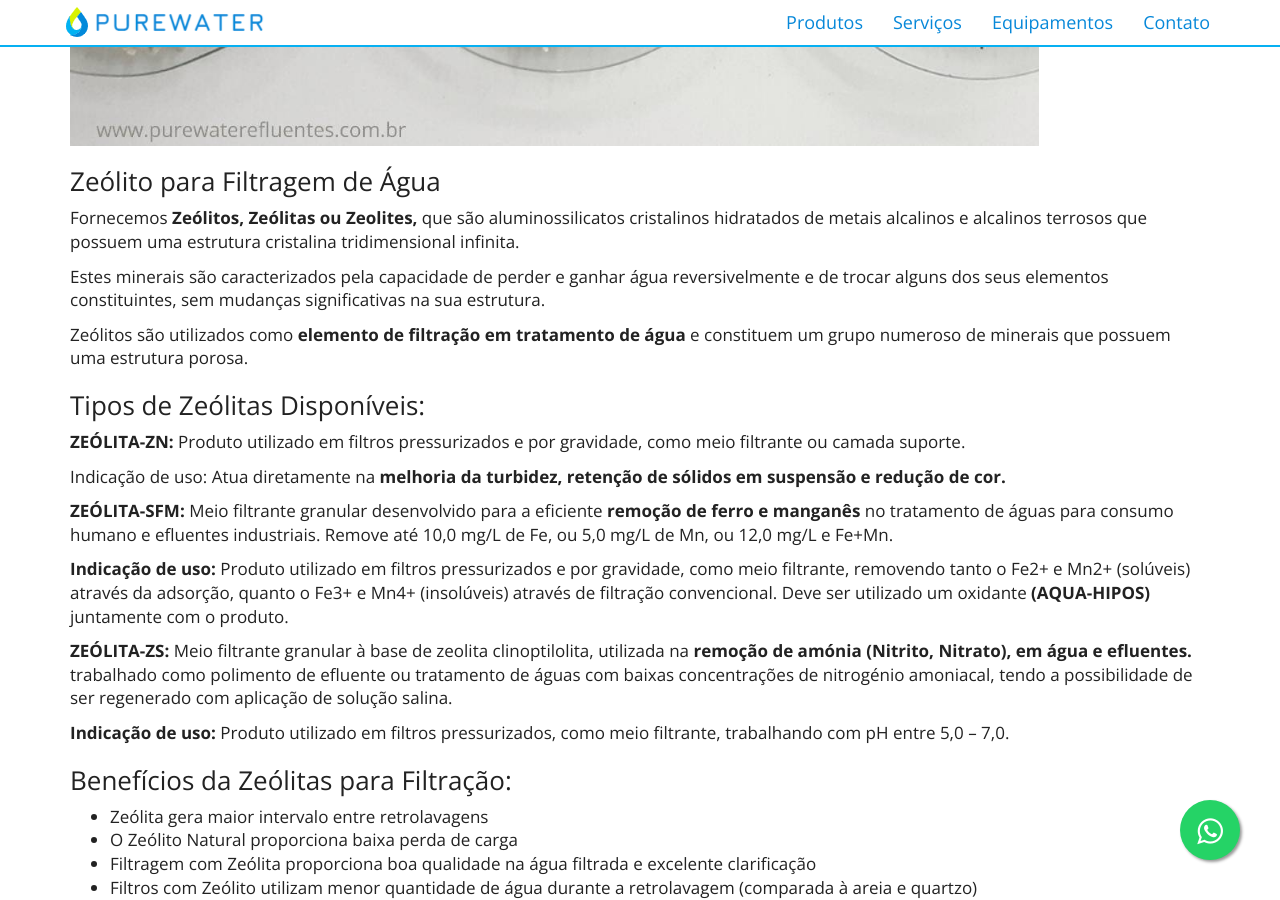
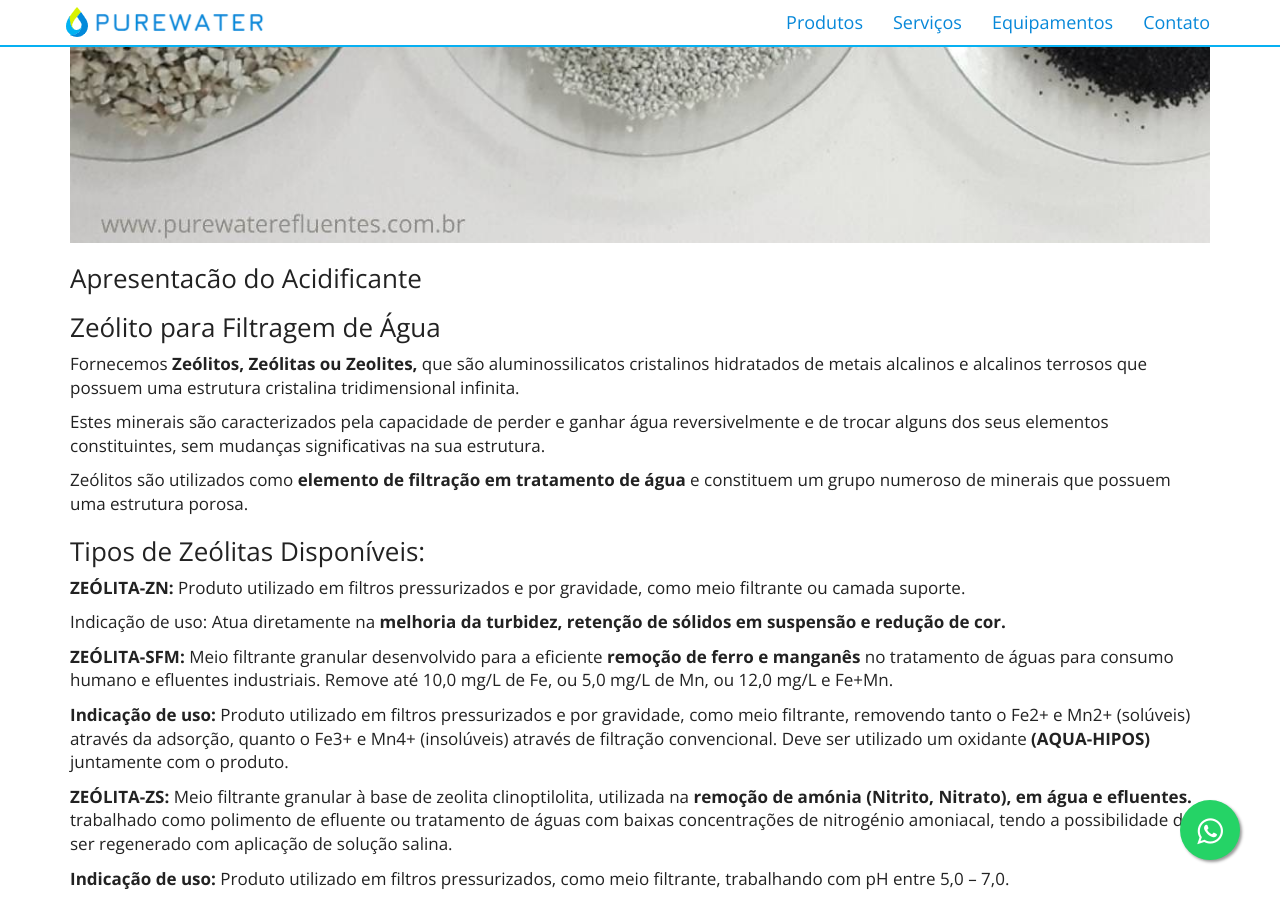
Before and after one commit to purewaterefluentes/purewaterefluentes.github.io, a Jekyll site: the page built from produtos/zeolita-para-filtro-de-agua.md, in a window 1280 px wide and 900 px high, scrolled down 786 px. Built offline with Jekyll 4.4.1, drawn with Linux system fonts in a browser that asks for light colours; nearby versions of some CDN libraries; library files that are not in the unit come from our copies.

Commit message:
Update zeolita-para-filtro-de-agua.md

```diff
--- a/produtos/zeolita-para-filtro-de-agua.md
+++ b/produtos/zeolita-para-filtro-de-agua.md
@@ -6,9 +6,9 @@
 keywords: zeolita, filtracacao, purificacao, agua, piscina, mineral, adsorver
 description: Zeólita é um mineral que tem a capacidade de adsorver a amônia da água, são aluminossilicatos cristalinos hidratados de metais alcalinos e alcalinos terrosos que possuem uma estrutura cristalina tridimensional infinita, usados para filtração.
 ---
-<figure class="figure">
-  <img src="../../website/images/zeolita_para_filtro_de_agua.jpg" class="figure-img img-fluid rounded" alt="Zeolita para filtro" style="max-width: 85%;">
-</figure>
+<img class="img-responsive pull-center" style="max-width: 90;" src="../../website/images/zeolita_para_filtro_de_agua.jpg" alt="Zeolita_Natural_para_Filtro_agua">
+
+### Apresentacão do Acidificante
 
 ### Zeólito para Filtragem de Água
 
```
